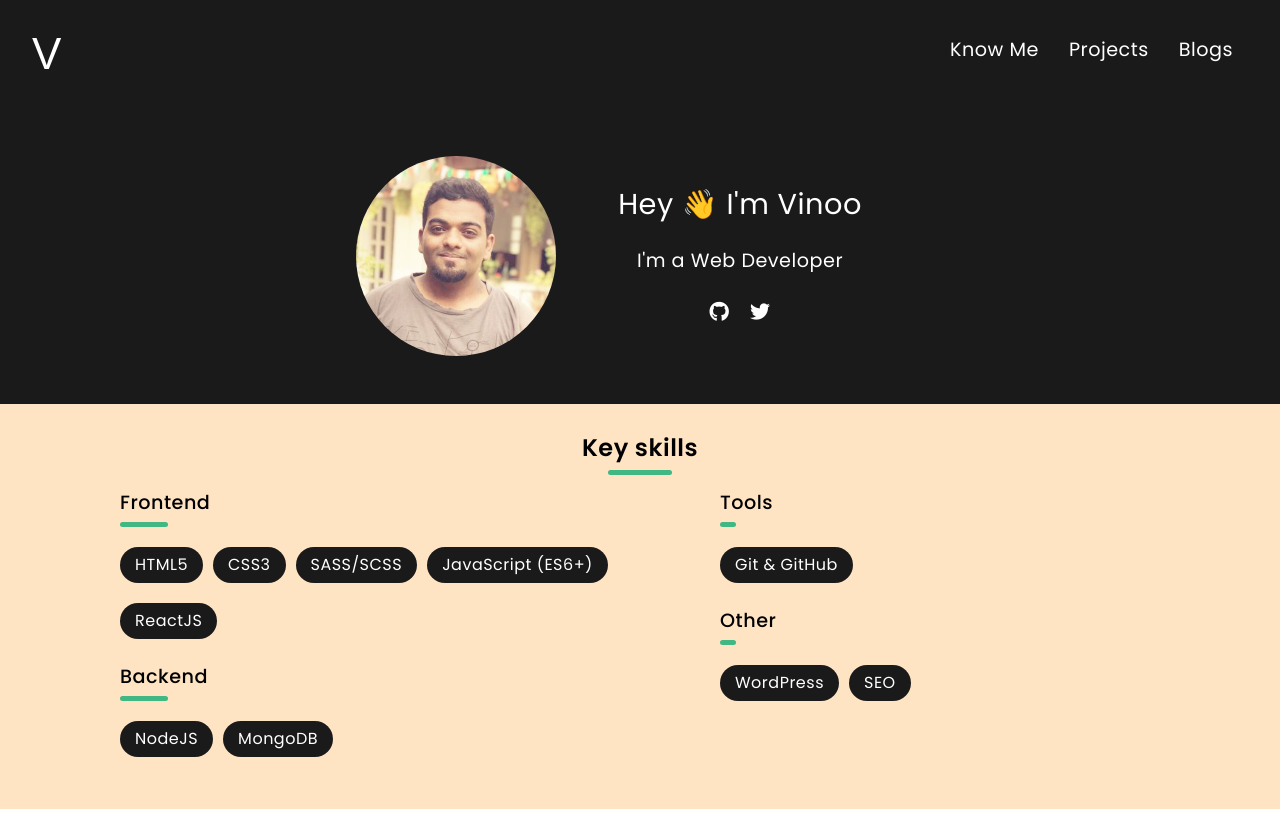
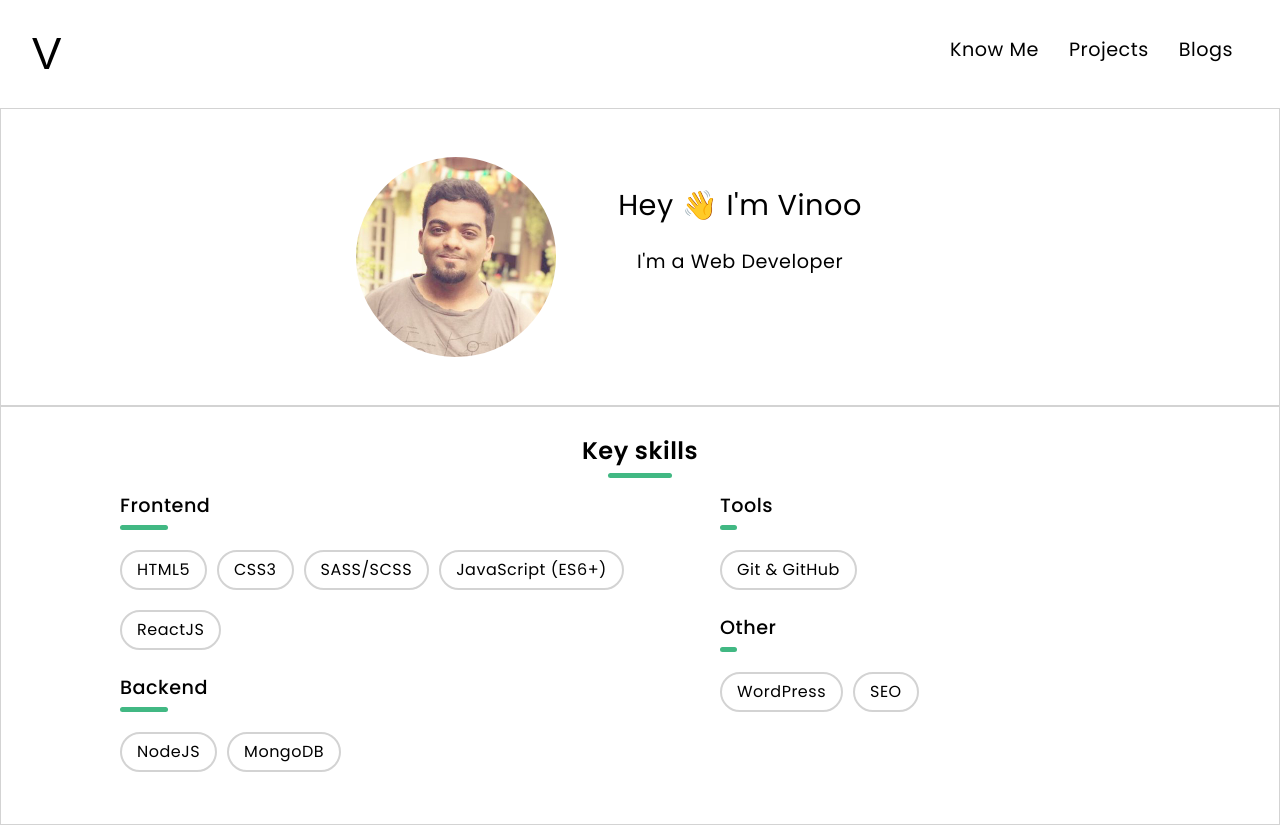
Before and after one commit to ivinoop/ivinoop.github.io, a plain HTML site: page index.html in a window 1280 px wide. Shown: the top 826 px of the page. Drawn offline with Linux system fonts and the light colour scheme; no server answers; a web font is replaced by a local one.

Commit message:
changed theme

```diff
--- a/assets/stylesheet/_home.scss
+++ b/assets/stylesheet/_home.scss
@@ -2,10 +2,10 @@
 
 header {
   padding: 2rem;
-  background-color: $primary-black;
-  color: #fff;
+  // background-color: $primary-black;
+  color: #000;
   & a {
-    color: #fff;
+    color: #000;
   }
   & .animated-underline::after {
     content: '';
@@ -46,7 +46,7 @@ header {
     position: absolute;
   }
   & i {
-    color: #fff;
+    color: #000;
     font-size: 2rem;
   }
 }
@@ -90,8 +90,9 @@ header {
 // Hero
 
 .hero {
-  background-color: #1A1A1A;
-  color: #fff;
+  background-color: #fff;
+  border: 1px solid lightgrey;
+  color: #000;
   & .container {
     max-width: 600px;
     padding: 1rem;
@@ -129,7 +130,8 @@ header {
 // Skills
 
 .skills {
-  background-color: bisque;
+  border: 1px solid lightgrey;
+  background-color: #fff;
   & .section-heading {
     & .underline {
       width: 5%;
@@ -143,11 +145,12 @@ header {
   & ul {
     padding: 10px 0;
     & li {
-      background-color: $primary-black;
+      background-color: #fff;
+      border: 2px solid lightgray;
       padding: 10px 15px;
       font-size: 1rem;
       border-radius: 20px;
-      color: #fff;
+      color: #000;
       margin: 10px 10px 10px 0;
     }
   }
@@ -242,7 +245,9 @@ header {
 // About
 
 .about {
-  background-color: beige;
+  border: 1px solid lightgrey;
+  background-color: #fff;
+  color: #000;
   & .underline {
     width: 4%;
   }
```
Also changed, not shown: assets/stylesheet/style.css, 1 other file.
